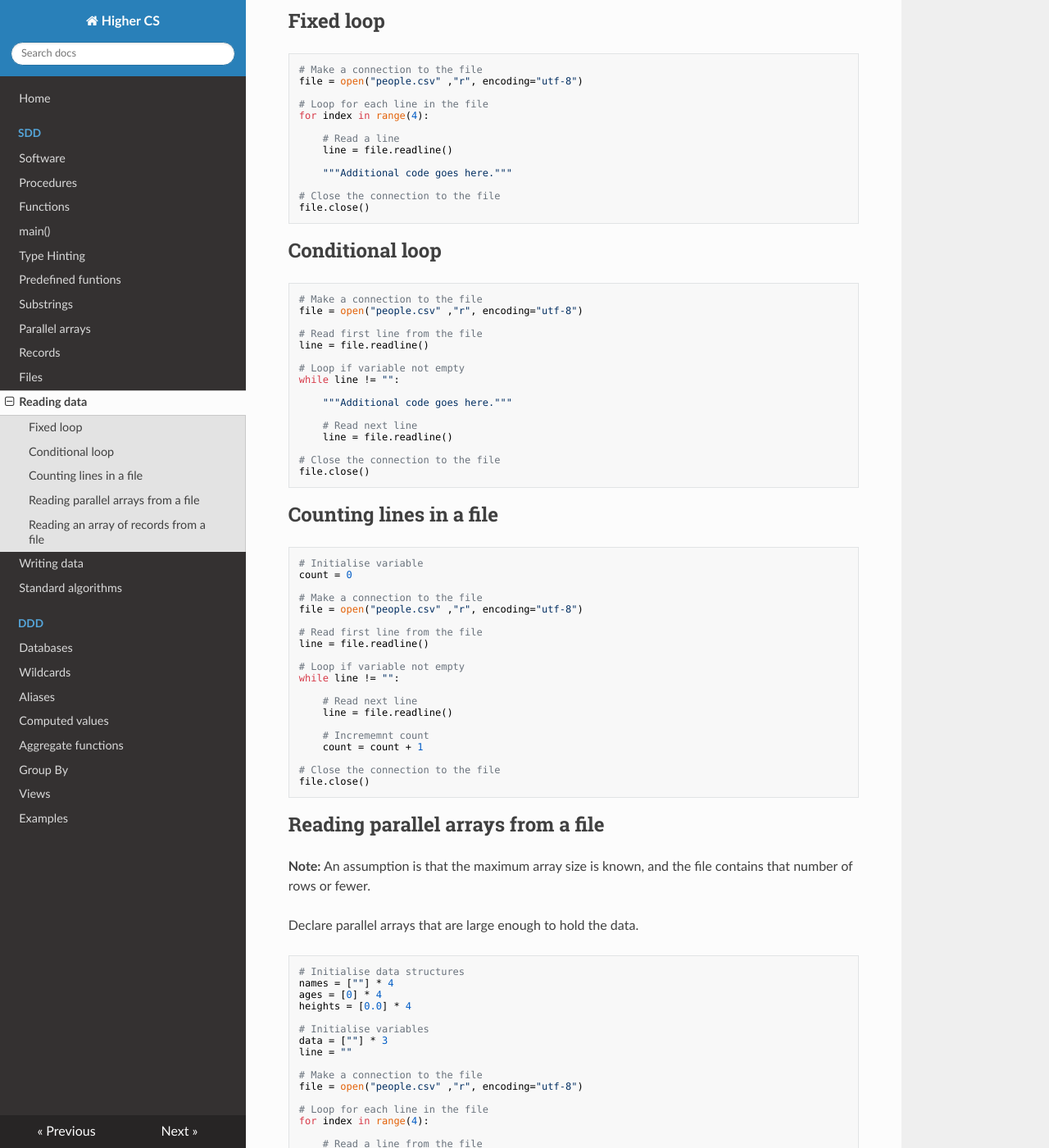
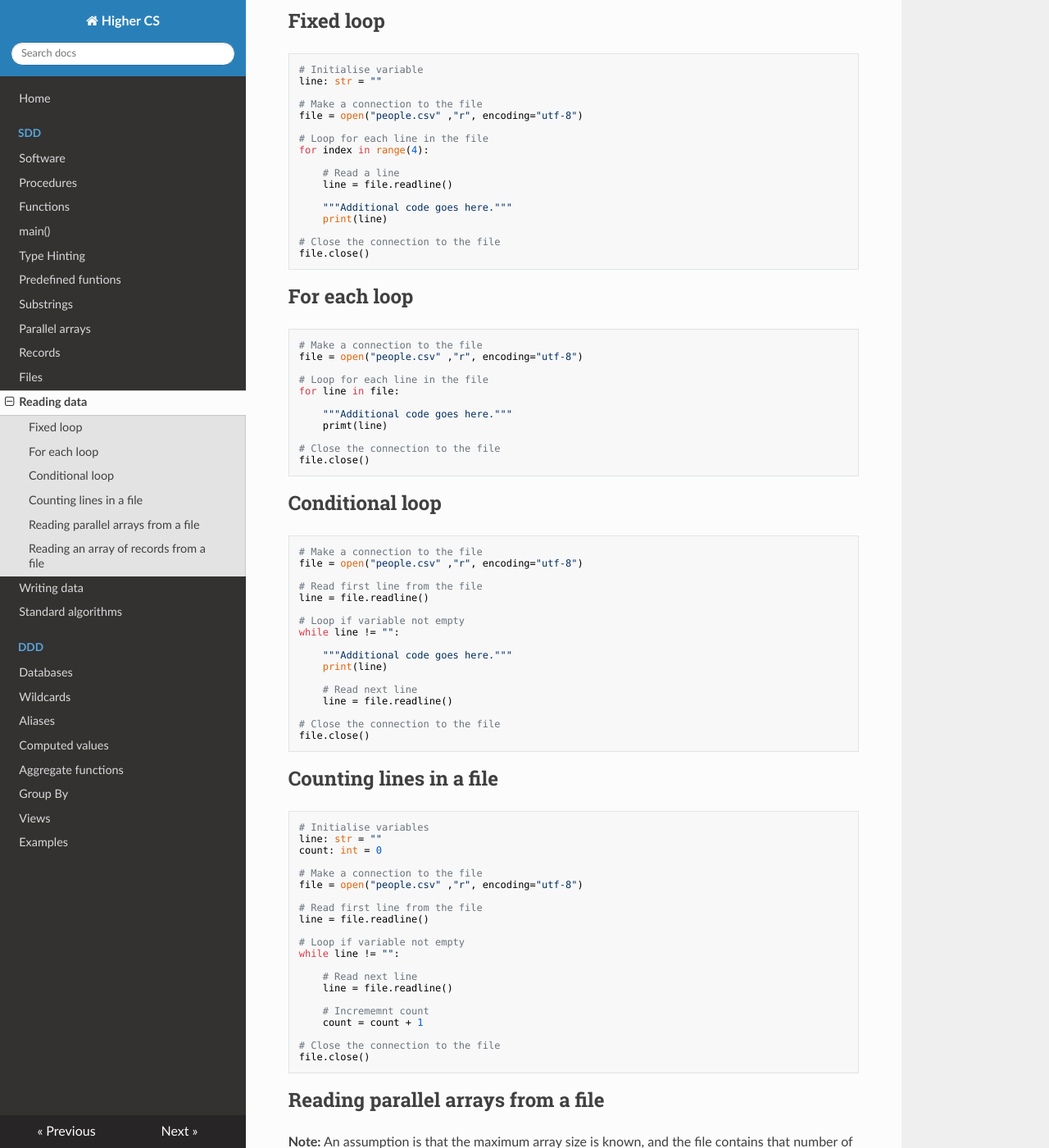
Before and after one commit to MrFriendCS/H-CS, an MkDocs documentation site: the page built from docs/sdd/H-CS-SDD-Reading.md, in a window 1280 px wide and 1400 px high, scrolled down 296 px. Shown: the whole window at 82% size. Built offline with MkDocs 1.6.1, drawn with Linux system fonts in a browser that asks for light colours; nearby versions of some CDN libraries; some of the changed text lies outside the part shown.

Commit message:
Update H-CS-SDD-Reading.md

````diff
--- a/docs/sdd/H-CS-SDD-Reading.md
+++ b/docs/sdd/H-CS-SDD-Reading.md
@@ -8,6 +8,9 @@ File are opened in read mode (`r`).
 ## Fixed loop
 
 ``` python
+# Initialise variable
+line: str = ""
+
 # Make a connection to the file
 file = open("people.csv" ,"r", encoding="utf-8")
 
@@ -18,10 +21,29 @@ for index in range(4):
     line = file.readline()
 
     """Additional code goes here."""
+    print(line)
 
 # Close the connection to the file
 file.close()
 ```
+
+
+## For each loop
+
+``` python
+# Make a connection to the file
+file = open("people.csv" ,"r", encoding="utf-8")
+
+# Loop for each line in the file
+for line in file:
+
+    """Additional code goes here."""
+    primt(line)
+
+# Close the connection to the file
+file.close()
+```
+
 
 ## Conditional loop
 
@@ -36,6 +58,7 @@ line = file.readline()
 while line != "":
 
     """Additional code goes here."""
+    print(line)
 
     # Read next line
     line = file.readline()
@@ -48,8 +71,9 @@ file.close()
 ## Counting lines in a file
 
 ``` python
-# Initialise variable
-count = 0
+# Initialise variables
+line: str = ""
+count: int = 0
 
 # Make a connection to the file
 file = open("people.csv" ,"r", encoding="utf-8")
@@ -79,13 +103,13 @@ Declare parallel arrays that are large enough to hold the data.
 
 ``` python
 # Initialise data structures
-names = [""] * 4
-ages = [0] * 4
-heights = [0.0] * 4
+names: list[str] = ["" for index in range (4)]
+ages: list[int] = [0 for index in range (4)]
+heights: list[float] = [0.0 for index in range (4)]
+data: list[str] = ["" for index in range (3)]
 
-# Initialise variables
-data = [""] * 3
-line = ""
+# Initialise variable
+line: str = ""
 
 # Make a connection to the file
 file = open("people.csv" ,"r", encoding="utf-8")
@@ -118,12 +142,12 @@ file.close()
 Declare an array of records large enough to hold the data.
 
 ``` python
-# Initialise data structure
+# Initialise data structures
 people = [Person() for index in range(4)]
+data: list[str] = ["" for index in range (3)]
 
-# Initialise variables
-data = [""] * 3
-line = ""
+# Initialise variable
+line: str = ""
 
 # Make a connection to the file
 file = open("people.csv" ,"r", encoding="utf-8")
````
